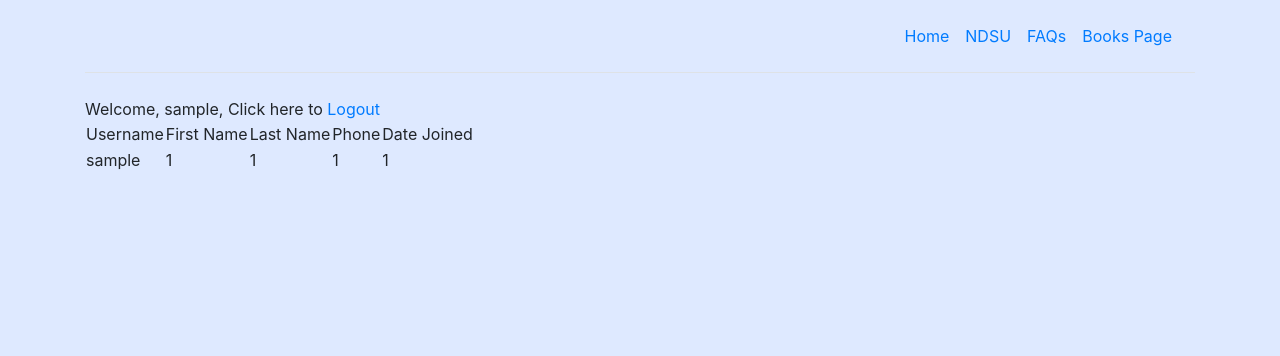
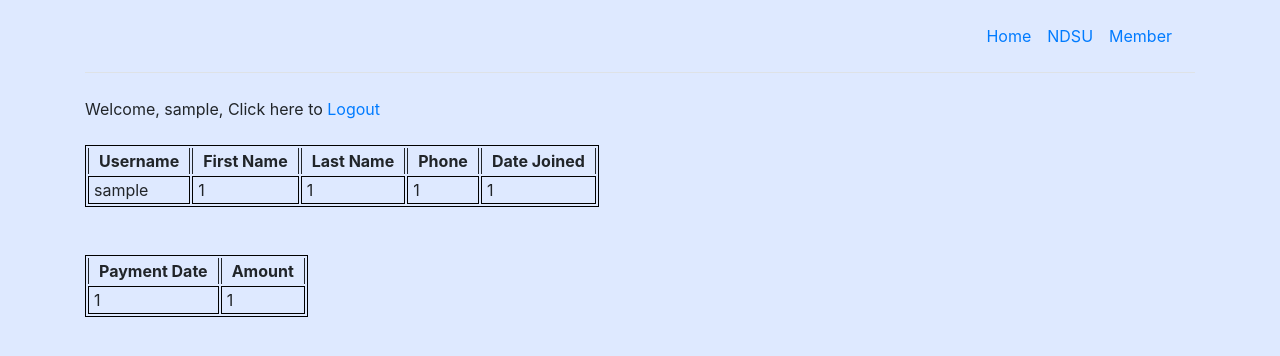
Before and after one commit to DatBoiDarius31/374-Final-Project, a PHP site: page /members.php in a window 1280 px wide. Shown: the top 356 px of the page. Run offline with PHP 8.4, Linux system fonts and the light colour scheme; the visitor is signed in with stand-in values (Sample User, id 1); some libraries are stand-ins or nearby versions.

Commit message:
added payments table and make tables look a bit better

```diff
--- a/css/style.css
+++ b/css/style.css
@@ -1,5 +1,27 @@
 body{
     background-color: #dee9ff;
+}
+
+.memtable,  .paytable{
+    border: 1px solid;
+    border-color: black;
+    border-collapse: separate;
+
+}
+
+.memtable td, .paytable td{
+    border: 1px solid;
+    border-color: black;
+    border-collapse: separate;
+    padding-left: 5px;
+    padding-right: 5px;
+}
+
+.memtable th, .paytable th{
+    border-left: 1px solid;
+    border-right: 1px solid;
+    padding-left: 10px;
+    padding-right: 10px;
 }
 
 .registration-form{
--- a/header.html
+++ b/header.html
@@ -27,9 +27,7 @@
       <ul class="nav col-12 col-md-auto mb-2 justify-content-center mb-md-0">
         <li><a href="home.html" class="nav-link px-2 link-secondary">Home</a></li>
         <li><a href="https://www.ndsu.edu/" class="nav-link px-2">NDSU</a></li>
-
-        <li><a href="faqs.php" class="nav-link px-2">FAQs</a></li>
-        <li><a href="books.php" class="nav-link px-2">Books Page</a></li>
+        <li><a href="members.php" class="nav-link px-2">Member</a></li>
       </ul>
 
 
--- a/home.html
+++ b/home.html
@@ -29,7 +29,7 @@
         <li><a href="https://www.ndsu.edu/" class="nav-link px-2">NDSU</a></li>
 
         <li><a href="faqs.php" class="nav-link px-2">FAQs</a></li>
-        <li><a href="books.php" class="nav-link px-2">Books Page</a></li>
+        <li><a href="members.php" class="nav-link px-2">Member</a></li>
       </ul>
 
       <div class="col-md-3 text-end">
--- a/login.php
+++ b/login.php
@@ -4,7 +4,7 @@
     <meta charset="utf-8">
     <meta http-equiv="X-UA-Compatible" content="IE=edge">
     <meta name="viewport" content="width=device-width, initial-scale=1">
-    <title>The Easiest Way to Add Input Masks to Your Forms</title>
+    <title>Login</title>
     <link href="https://cdnjs.cloudflare.com/ajax/libs/simple-line-icons/2.4.1/css/simple-line-icons.min.css" rel="stylesheet">
     <link rel="stylesheet" href="https://maxcdn.bootstrapcdn.com/bootstrap/4.0.0/css/bootstrap.min.css">
     <link rel="stylesheet" href="css/style.css">
--- a/members.php
+++ b/members.php
@@ -1,9 +1,16 @@
 <!DOCTYPE html>
-
-<html lang="en" xmlns="http://www.w3.org/1999/xhtml">
+<html>
 <head>
-    <meta charset="utf-8"/>
-    <title></title>
+    <meta charset="utf-8">
+    <meta http-equiv="X-UA-Compatible" content="IE=edge">
+    <meta name="viewport" content="width=device-width, initial-scale=1">
+    <title>Member</title>
+    <link href="https://cdnjs.cloudflare.com/ajax/libs/simple-line-icons/2.4.1/css/simple-line-icons.min.css" rel="stylesheet">
+    <link rel="stylesheet" href="https://maxcdn.bootstrapcdn.com/bootstrap/4.0.0/css/bootstrap.min.css">
+    <link rel="stylesheet" href="css/style.css">
+    <script type="text/javascript" src="https://code.jquery.com/jquery-3.2.1.min.js"></script>
+    <script type="text/javascript" src="https://cdnjs.cloudflare.com/ajax/libs/jquery.mask/1.14.15/jquery.mask.min.js"></script>
+    <script src="js/script.js"></script>
 </head>
 <body>
     <?php
@@ -28,15 +35,21 @@
 
 
     ?>
-<br>
-<table>
+
+<br />
+<br />
+<div id="tablediv">
+    <table class="memtable">
+        <thead>
             <tr>
-	<td>Username</td>
-	<td>First Name</td>
-	<td>Last Name</td>
-	<td>Phone</td>
-	<td>Date Joined</td>
+                <th>Username</th>
+                <th>First Name</th>
+                <th>Last Name</th>
+                <th>Phone</th>
+                <th>Date Joined</th>
             </tr>
+        </thead>
+        <tbody>
             <?php
             $user = $_SESSION['username'];
             $first = $_SESSION['first'];
@@ -44,6 +57,26 @@
             $phone = $_SESSION['phone'];
             $date = $_SESSION['date'];
             echo "<tr><td>$user</td><td>$first</td><td>$last</td><td>$phone</td><td>$date</td></tr>";
-  ?></table>
+            ?>
+        </tbody>
+    </table>
+    <br />
+    <br />
+    <table class="paytable">
+        <thead>
+            <tr>
+                <th>Payment Date</th>
+                <th>Amount</th>
+            </tr>
+        </thead>
+        <tbody>
+            <?php
+            $paydate = $_SESSION['paydate'];
+            $amount = $_SESSION['amount'];
+            echo "<tr><td>$paydate</td><td>$amount</td></tr>";
+            ?>
+        </tbody>
+    </table>
+<div>
 </body>
 </html>
```
Also changed, not shown: log.php (+20 -2 lines). Lines whose indentation alone changed are shown as unchanged.
